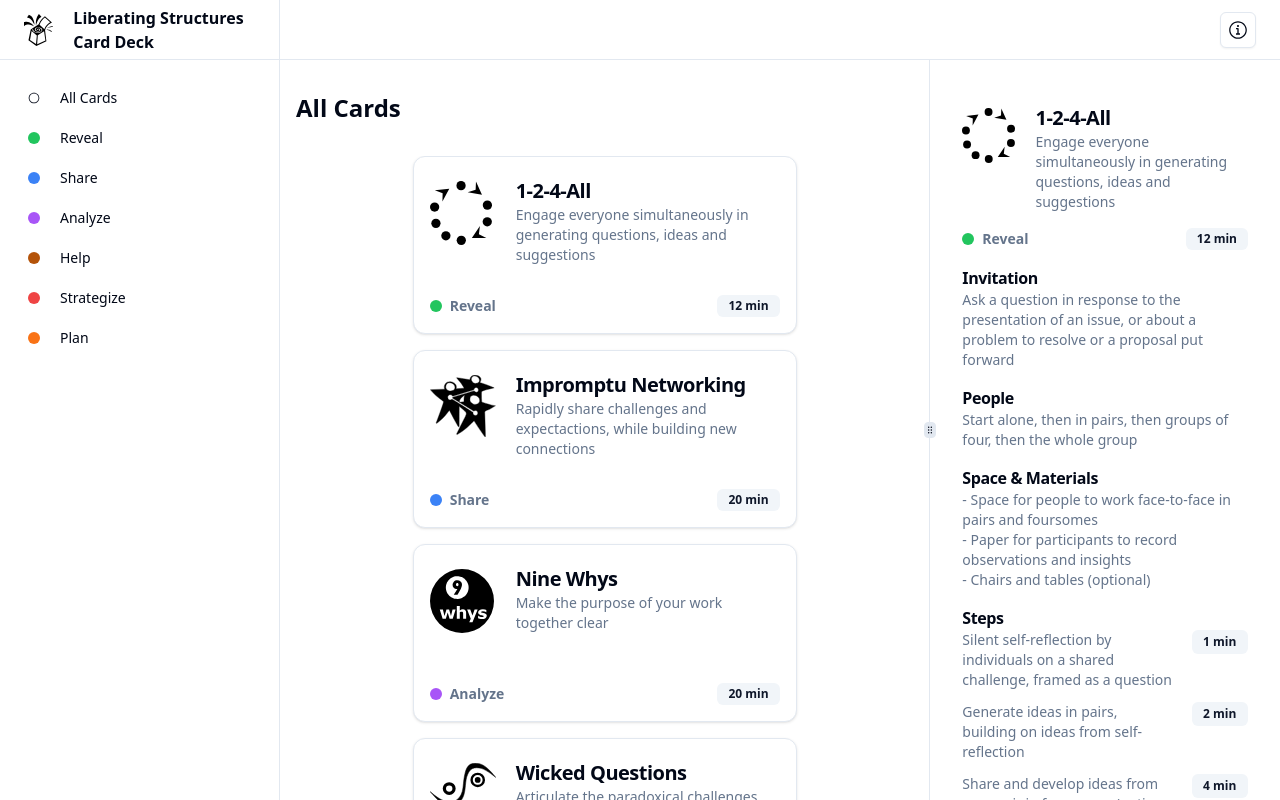
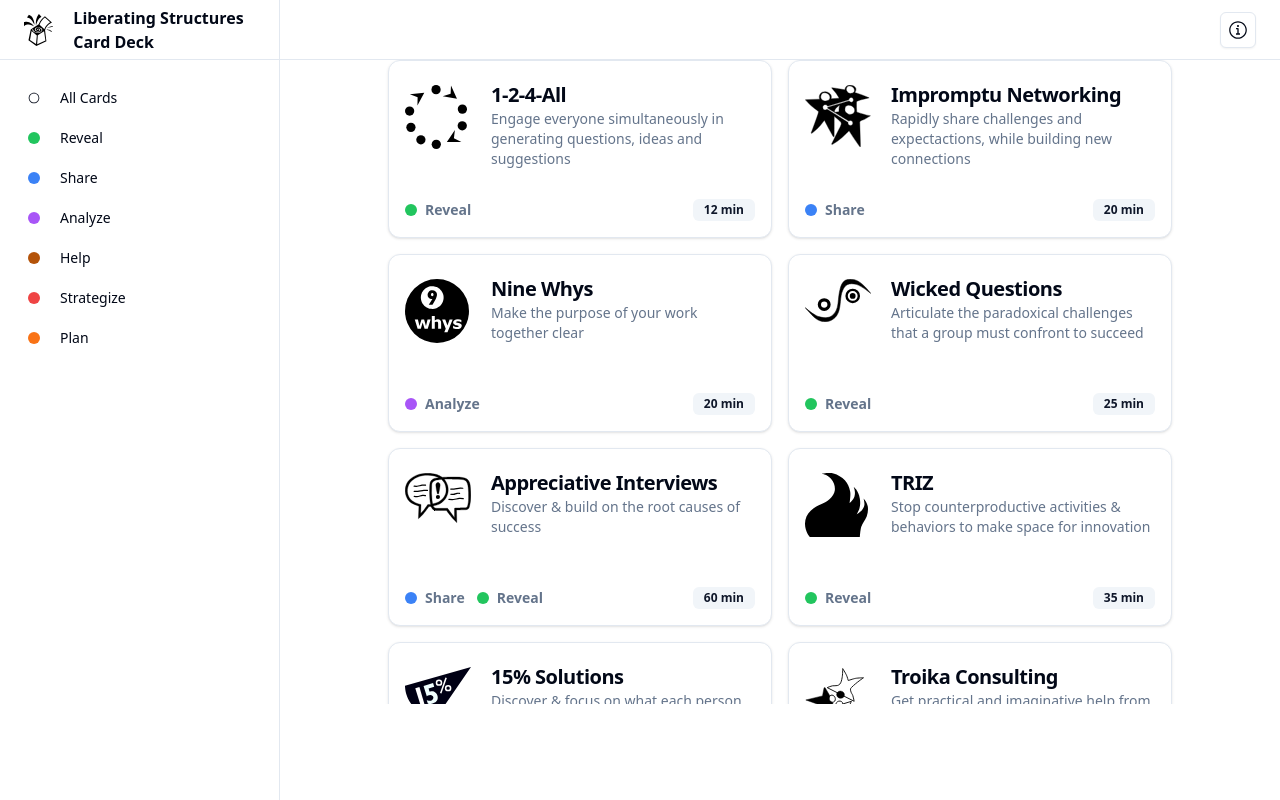
Before and after one commit to vpapadopou/ls-cards-online, a React (Vite) app: page / in a window 1280 px wide. Built offline with nearby package versions, Linux system fonts and the light colour scheme.

Commit message:
Updated CardDeck to call Grid and Details components

```diff
--- a/src/components/CardDeck/CardDeck.jsx
+++ b/src/components/CardDeck/CardDeck.jsx
@@ -1,74 +1,30 @@
-import { React } from 'react';
-import PropTypes from 'prop-types';
+import { React, useState } from 'react';
 
-import { ResizableHandle, ResizablePanel, ResizablePanelGroup } from '@/components/ui/resizable';
-import { ScrollArea } from '@/components/ui/scroll-area';
-
-import LSCard from '@/components/LSCard/LSCard';
-import LSCardPreview from '@/components/LSCard/LSCardPreview';
+import CardDrawer from '@/components/CardDrawer/CardDrawer';
 
 import { useCardStore } from '@/hooks/use-card-store';
 import { useMediaQuery } from '@/hooks/use-media-query';
 
-import { getCardById, getCardsByCategory } from '@/services/cards';
-import { getCategoryById } from '@/services/card-categories';
+import CardDeckGrid from './CardDeckGrid';
 
-function CardDeck({ onCardClick }) {
-  const selectedCardId = useCardStore((state) => state.selectedCardId);
+function CardDeck() {
   const setSelectedCardId = useCardStore((state) => state.setSelectedCardId);
-  const selectedCategoryId = useCardStore((state) => state.selectedCategoryId);
-  const { title: selectedCategoryTitle } = getCategoryById(selectedCategoryId);
-
+  const [openCardDrawer, setOpenCardDrawer] = useState(false);
   const isDesktop = useMediaQuery('(min-width: 1024px)');
 
-  const handleCardPreviewClick = (cardId) => {
+  const handleCardPreviewclick = (cardId) => {
     setSelectedCardId(cardId);
-
-    // If not desktop use onCardClick to open drawer
-    if (!isDesktop) {
-      onCardClick();
-    }
+    setOpenCardDrawer(!isDesktop);
   };
 
   return (
-    <ResizablePanelGroup direction="horizontal">
-      {/* Left panel (card grid) */}
-      <ResizablePanel defaultSize={65}>
-        <div className="flex flex-col">
-          {/* Selected category title */}
-          <div className="px-4 py-8">
-            <h1 className="text-lg font-semibold md:text-2xl">{selectedCategoryTitle}</h1>
-          </div>
-          {/* /Selected category title */}
-          {/* Card grid (scroll height is screen minus navbar minus approx 6rem) */}
-          <ScrollArea className="h-[calc(100vh-60px-6rem)]">
-            <div className="flex flex-wrap gap-4 place-content-center items-start px-4 pb-4">
-              {getCardsByCategory(selectedCategoryId).map((card) => (
-                <LSCardPreview key={card.id} data={card} onClick={handleCardPreviewClick} />
-              ))}
-            </div>
-          </ScrollArea>
-        </div>
-        {/* /Card grid */}
-      </ResizablePanel>
-      {/* /Left panel (card grid) */}
-      <ResizableHandle className="max-lg:hidden" withHandle />
-      {/* Right panel (card details) */}
-      <ResizablePanel className="max-lg:hidden" defaultSize={35} maxSize={50} minSize={25}>
-        {/* Height of scroll is screen minus header */}
-        <ScrollArea className="h-[calc(100vh-60px)]">
-          <div className="flex justify-center px-8 py-10">
-            <LSCard data={getCardById(selectedCardId)} />
-          </div>
-        </ScrollArea>
-      </ResizablePanel>
-      {/* /Right panel (card details) */}
-    </ResizablePanelGroup>
+    <>
+      {/* Drawer (used for mobile devices only) */}
+      <CardDrawer openDrawer={openCardDrawer} setOpenDrawer={setOpenCardDrawer} />
+      {/* /Drawer */}
+      <CardDeckGrid onClick={handleCardPreviewclick} />
+    </>
   );
 }
 
-CardDeck.propTypes = {
-  onCardClick: PropTypes.func.isRequired,
-};
-
 export default CardDeck;
```
Also changed, not shown: 1 other file (tests, documents, lock files or other folders).
